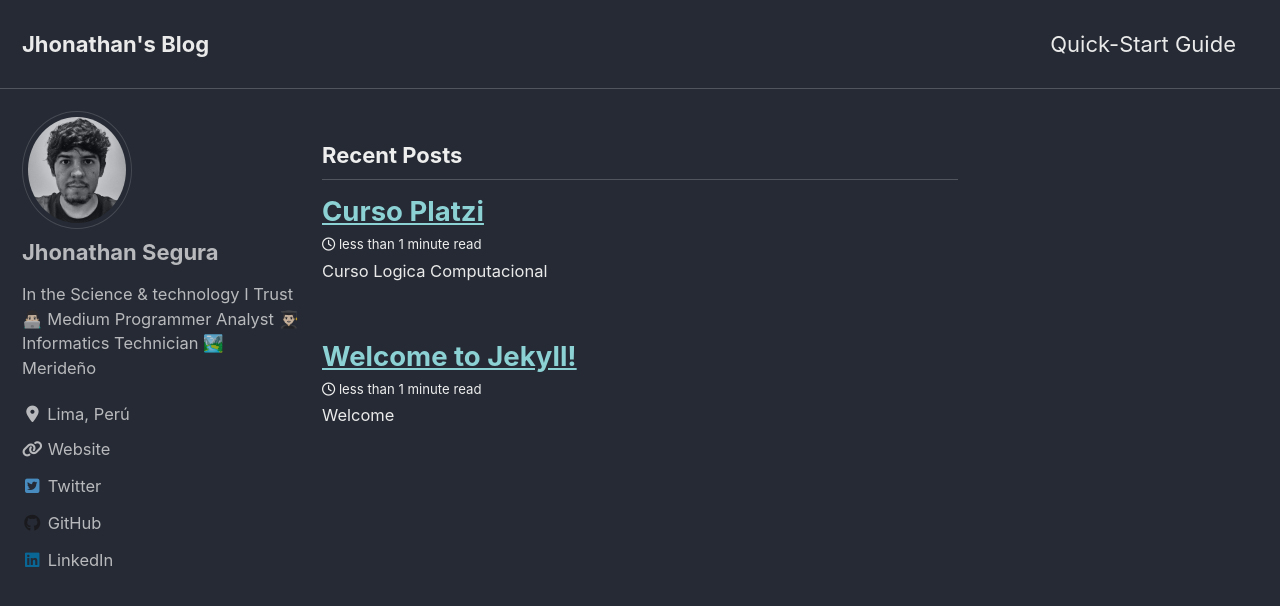
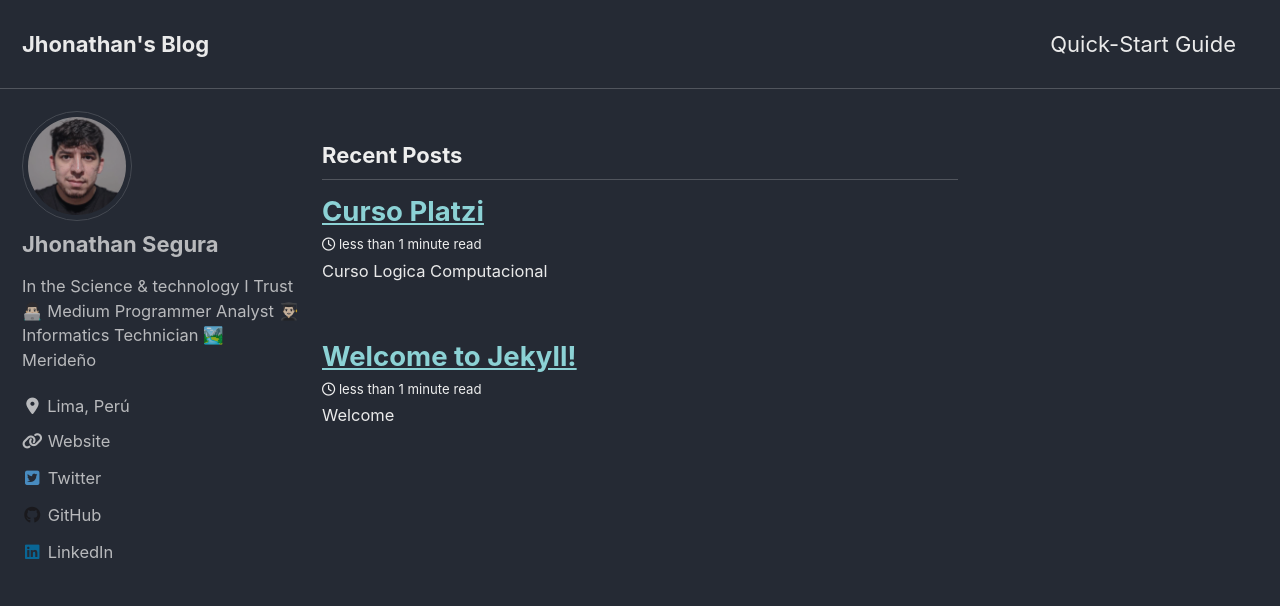
Before and after one commit to jhonssegura/jhonssegura.github.io, a Jekyll site: the page built from index.html, in a window 1280 px wide and 900 px high. Shown: the top 606 px of the window. Built offline with Jekyll 4.4.1, drawn with Linux system fonts in a browser that asks for light colours; cached includes are drawn as plain includes; nearby versions of some CDN libraries; the list of posts is cut into pages by our own code.

Commit message:
Actualizando foto de perfil

```diff
--- a/_config.yml
+++ b/_config.yml
@@ -94,7 +94,7 @@ analytics:
 # Site Author
 author:
   name             : "Jhonathan Segura"
-  avatar           : "/assets/images/me.jpeg"
+  avatar           : "/assets/images/me.jpg"
   bio              : "In the Science & technology I Trust
                       👨🏻‍💻 Medium Programmer Analyst
                       👨🏻‍🎓 Informatics Technician
```
Also changed, not shown: assets/images/me.jpeg (deleted), assets/images/me.jpg (added).
